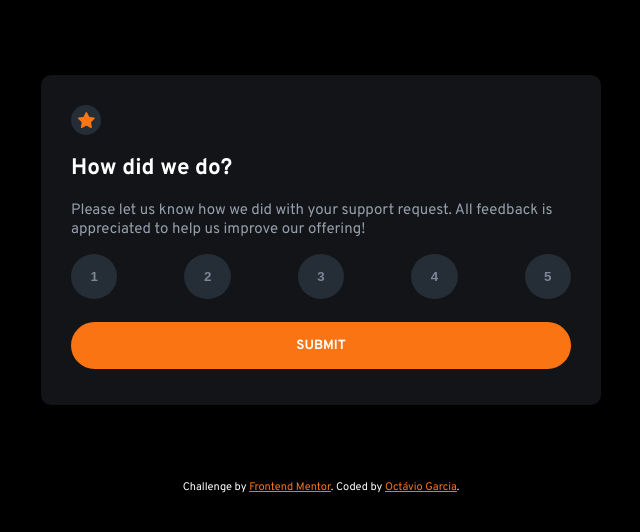
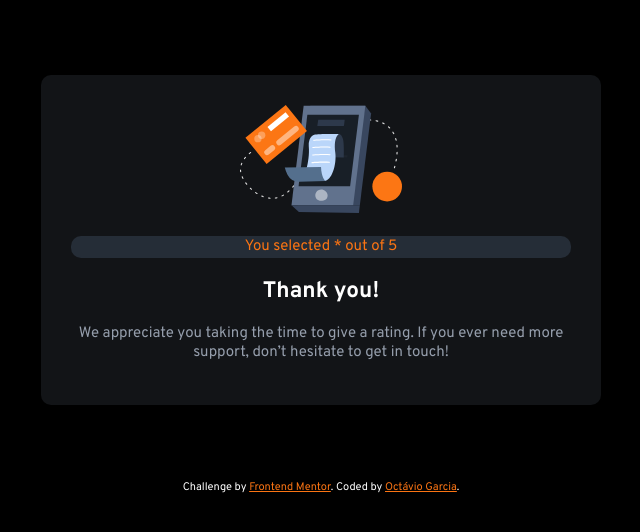
Before and after one commit to oc-garcia/interactive-rating-component-main, a plain HTML site: page index.html in a window 1280 px wide. Both pictures are taken after a click on the button "SUBMIT". Shown: the whole page, without its empty margins (319-959 px from the left). Drawn offline with Linux system fonts and the light colour scheme.

Commit message:
finished challenge

```diff
--- a/index.html
+++ b/index.html
@@ -10,7 +10,7 @@
     <title>Frontend Mentor | Interactive rating component</title>
   </head>
   <body>
-    <section class="rating__container-start">
+    <section class="rating__container-start" id="activeContainer">
       <div class="rating__circle"></div>
       <h1 class="rating__title">How did we do?</h1>
       <p class="rating__message">
@@ -24,14 +24,14 @@
         <button value="4" id="4" class="rating__btn">4</button>
         <button value="5" id="5" class="rating__btn">5</button>
       </div>
-      <button type="submit" class="rating__submit">SUBMIT</button>
+      <button type="submit" class="rating__submit" id="submit">SUBMIT</button>
     </section>
-    <section class="rating__container-end">
+    <section class="rating__container-end" id="inactiveContainer">
       <div class="img__container">
         <img src="/images/illustration-thank-you.svg" alt="" class="rating__img-end" />
       </div>
       <div class="rating__choice-end-container">
-        <p class="rating__choice-end">You selected * out of 5</p>
+        <p class="rating__choice-end" id="rateSubmitted">You selected * out of 5</p>
       </div>
       <h2 class="rating__title-end">Thank you!</h2>
       <p class="rating__message-end">
--- a/main.js
+++ b/main.js
@@ -3,12 +3,17 @@ const btn2 = document.getElementById("2");
 const btn3 = document.getElementById("3");
 const btn4 = document.getElementById("4");
 const btn5 = document.getElementById("5");
+const submit = document.getElementById("submit");
+const rateSubmitted = document.getElementById("rateSubmitted");
+const activeContainer = document.getElementById("activeContainer");
+const inactiveContainer = document.getElementById("inactiveContainer");
 
 btn1.addEventListener("click", () => changeAppearance(btn1));
 btn2.addEventListener("click", () => changeAppearance(btn2));
 btn3.addEventListener("click", () => changeAppearance(btn3));
 btn4.addEventListener("click", () => changeAppearance(btn4));
 btn5.addEventListener("click", () => changeAppearance(btn5));
+submit.addEventListener("click", submitRate);
 
 /*
 btn1.addEventListener("click", function () {
@@ -106,14 +111,16 @@ function changeAppearance(btn) {
 
 function submitRate() {
   if (btn1.className == "rating__btn-active") {
-    console.log("1");
+    rateSubmitted.innerHTML = "You selected 1 out of 5";
   } else if (btn2.className == "rating__btn-active") {
-    console.log("2");
+    rateSubmitted.innerHTML = "You selected 2 out of 5";
   } else if (btn3.className == "rating__btn-active") {
-    console.log("3");
+    rateSubmitted.innerHTML = "You selected 3 out of 5";
   } else if (btn4.className == "rating__btn-active") {
-    console.log("4");
+    rateSubmitted.innerHTML = "You selected 4 out of 5";
   } else if (btn5.className == "rating__btn-active") {
-    console.log("5");
+    rateSubmitted.innerHTML = "You selected 5 out of 5";
   }
+  activeContainer.className = "rating__container-end";
+  inactiveContainer.className = "rating__container-start";
 }
```
